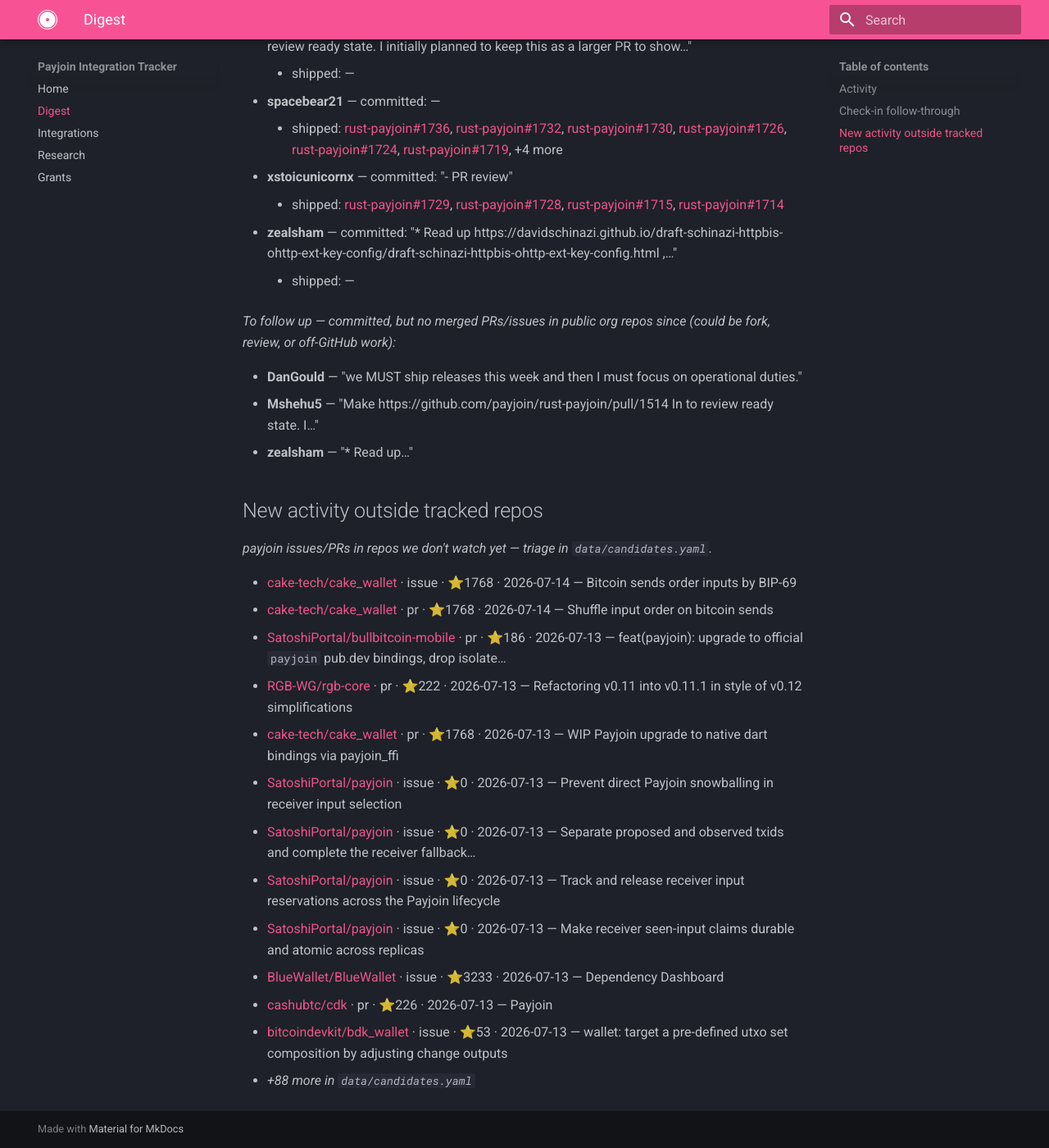
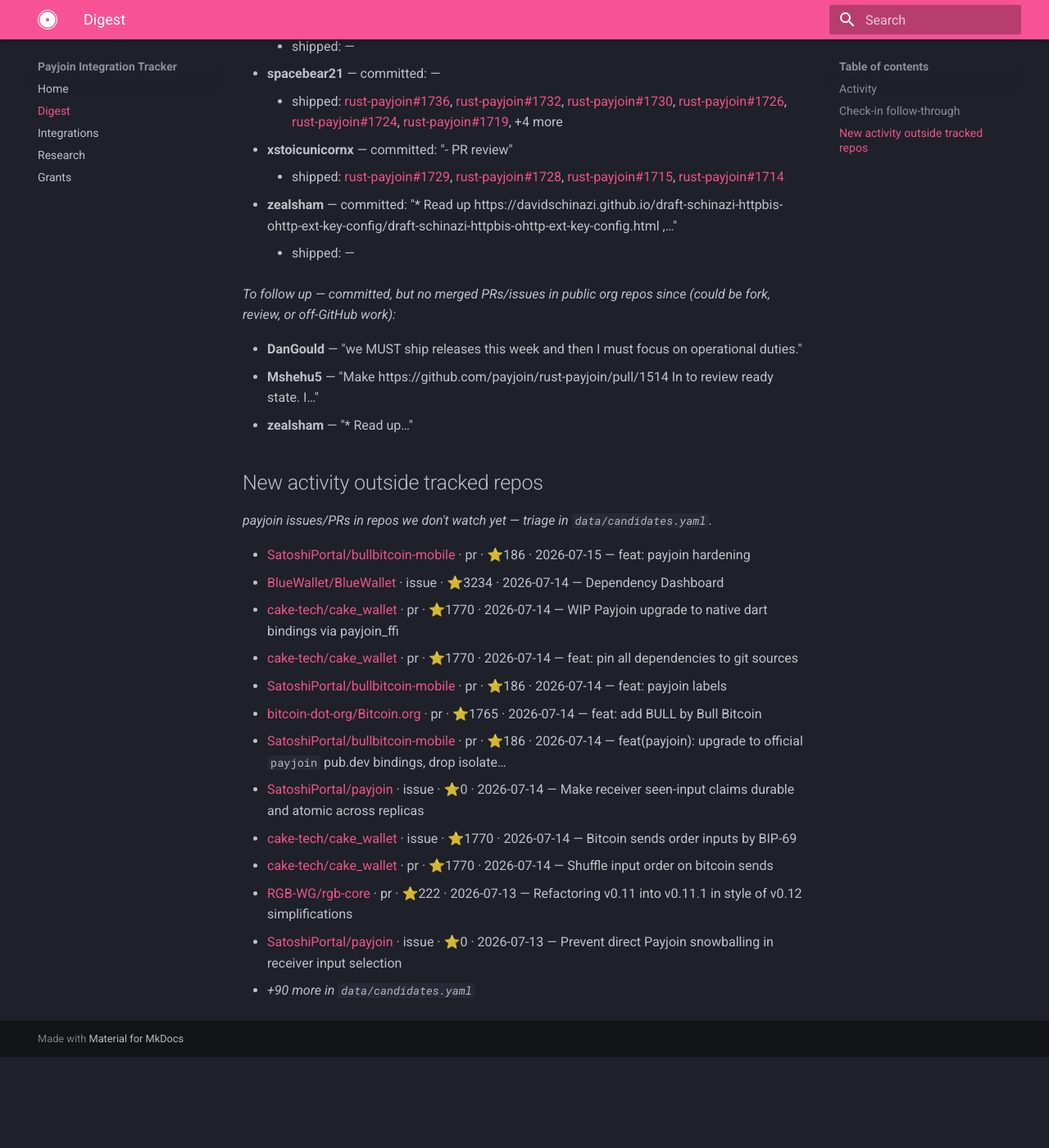
Before and after one commit to payjoin/payjoin.org, an MkDocs documentation site: the page built from docs/digest.md, in a window 1280 px wide and 1400 px high, scrolled down 790 px. Shown: the whole window at 82% size. Built offline with MkDocs 1.6.1 and Material for MkDocs 9.7.7, drawn with Linux system fonts in a browser that asks for light colours; after the commit the page ends 2079 px from its top, so only the background shows below that; some of the changed text lies outside the part shown.

Commit message:
chore: refresh tracker auto-state + digest

```diff
--- a/docs/digest.md
+++ b/docs/digest.md
@@ -1,11 +1,10 @@
 # Daily digest
 
-_As of 2026-07-14 (UTC) · tracking 25 upstream items_
+_As of 2026-07-15 (UTC) · tracking 25 upstream items_
 
 ## Activity
 
-- **BTCPay Server** — [repo](https://github.com/ValeraFinebits/btcpayserver-payjoin-plugin) — updated 2026-07-13
-- **Cove** — [repo](https://github.com/bitcoinppl/cove) — updated 2026-07-13
+- **Cove** — [repo](https://github.com/bitcoinppl/cove) — updated 2026-07-15
 
 
 ## Check-in follow-through
@@ -39,16 +38,16 @@ _To follow up — committed, but no merged PRs/issues in public org repos since
 
 _payjoin issues/PRs in repos we don't watch yet — triage in `data/candidates.yaml`._
 
-- [cake-tech/cake_wallet](https://github.com/cake-tech/cake_wallet/issues/3378) · issue · ⭐1768 · 2026-07-14 — Bitcoin sends order inputs by BIP-69
-- [cake-tech/cake_wallet](https://github.com/cake-tech/cake_wallet/pull/3379) · pr · ⭐1768 · 2026-07-14 — Shuffle input order on bitcoin sends
-- [SatoshiPortal/bullbitcoin-mobile](https://github.com/SatoshiPortal/bullbitcoin-mobile/pull/2443) · pr · ⭐186 · 2026-07-13 — feat(payjoin): upgrade to official `payjoin` pub.dev bindings, drop isolate…
+- [SatoshiPortal/bullbitcoin-mobile](https://github.com/SatoshiPortal/bullbitcoin-mobile/pull/2451) · pr · ⭐186 · 2026-07-15 — feat: payjoin hardening
+- [BlueWallet/BlueWallet](https://github.com/BlueWallet/BlueWallet/issues/3659) · issue · ⭐3234 · 2026-07-14 — Dependency Dashboard
+- [cake-tech/cake_wallet](https://github.com/cake-tech/cake_wallet/pull/3363) · pr · ⭐1770 · 2026-07-14 — WIP Payjoin upgrade to native dart bindings via payjoin_ffi
+- [cake-tech/cake_wallet](https://github.com/cake-tech/cake_wallet/pull/3381) · pr · ⭐1770 · 2026-07-14 — feat: pin all dependencies to git sources
+- [SatoshiPortal/bullbitcoin-mobile](https://github.com/SatoshiPortal/bullbitcoin-mobile/pull/2449) · pr · ⭐186 · 2026-07-14 — feat: payjoin labels
+- [bitcoin-dot-org/Bitcoin.org](https://github.com/bitcoin-dot-org/Bitcoin.org/pull/4555) · pr · ⭐1765 · 2026-07-14 — feat: add BULL by Bull Bitcoin
+- [SatoshiPortal/bullbitcoin-mobile](https://github.com/SatoshiPortal/bullbitcoin-mobile/pull/2443) · pr · ⭐186 · 2026-07-14 — feat(payjoin): upgrade to official `payjoin` pub.dev bindings, drop isolate…
+- [SatoshiPortal/payjoin](https://github.com/SatoshiPortal/payjoin/issues/7) · issue · ⭐0 · 2026-07-14 — Make receiver seen-input claims durable and atomic across replicas
+- [cake-tech/cake_wallet](https://github.com/cake-tech/cake_wallet/issues/3378) · issue · ⭐1770 · 2026-07-14 — Bitcoin sends order inputs by BIP-69
+- [cake-tech/cake_wallet](https://github.com/cake-tech/cake_wallet/pull/3379) · pr · ⭐1770 · 2026-07-14 — Shuffle input order on bitcoin sends
 - [RGB-WG/rgb-core](https://github.com/RGB-WG/rgb-core/pull/288) · pr · ⭐222 · 2026-07-13 — Refactoring v0.11 into v0.11.1 in style of v0.12 simplifications
-- [cake-tech/cake_wallet](https://github.com/cake-tech/cake_wallet/pull/3363) · pr · ⭐1768 · 2026-07-13 — WIP Payjoin upgrade to native dart bindings via payjoin_ffi
 - [SatoshiPortal/payjoin](https://github.com/SatoshiPortal/payjoin/issues/9) · issue · ⭐0 · 2026-07-13 — Prevent direct Payjoin snowballing in receiver input selection
-- [SatoshiPortal/payjoin](https://github.com/SatoshiPortal/payjoin/issues/6) · issue · ⭐0 · 2026-07-13 — Separate proposed and observed txids and complete the receiver fallback…
-- [SatoshiPortal/payjoin](https://github.com/SatoshiPortal/payjoin/issues/8) · issue · ⭐0 · 2026-07-13 — Track and release receiver input reservations across the Payjoin lifecycle
-- [SatoshiPortal/payjoin](https://github.com/SatoshiPortal/payjoin/issues/7) · issue · ⭐0 · 2026-07-13 — Make receiver seen-input claims durable and atomic across replicas
-- [BlueWallet/BlueWallet](https://github.com/BlueWallet/BlueWallet/issues/3659) · issue · ⭐3233 · 2026-07-13 — Dependency Dashboard
-- [cashubtc/cdk](https://github.com/cashubtc/cdk/pull/2049) · pr · ⭐226 · 2026-07-13 — Payjoin
-- [bitcoindevkit/bdk_wallet](https://github.com/bitcoindevkit/bdk_wallet/issues/103) · issue · ⭐53 · 2026-07-13 — wallet: target a pre-defined utxo set composition by adjusting change outputs
-- _+88 more in `data/candidates.yaml`_
+- _+90 more in `data/candidates.yaml`_
```
Also changed, not shown: other parts of docs/digest.md (+1 -1 lines), 2 other files.
